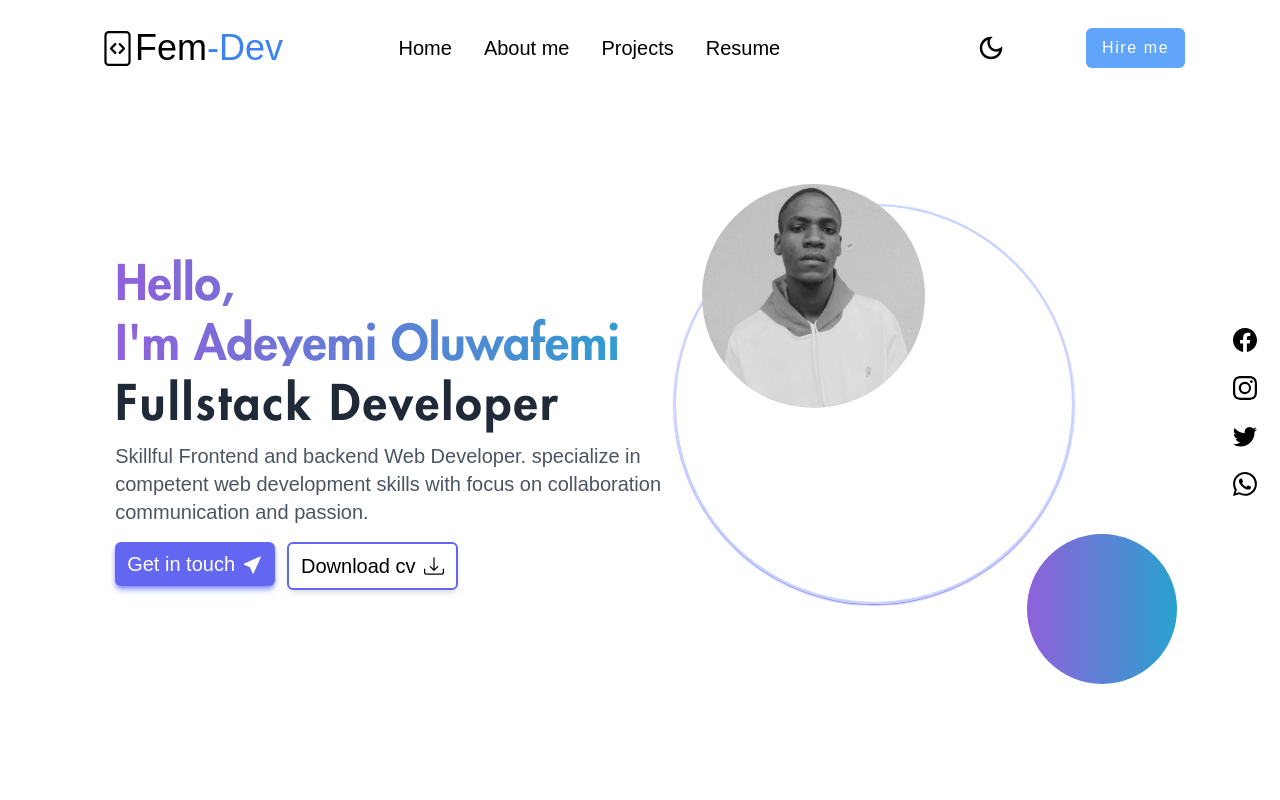
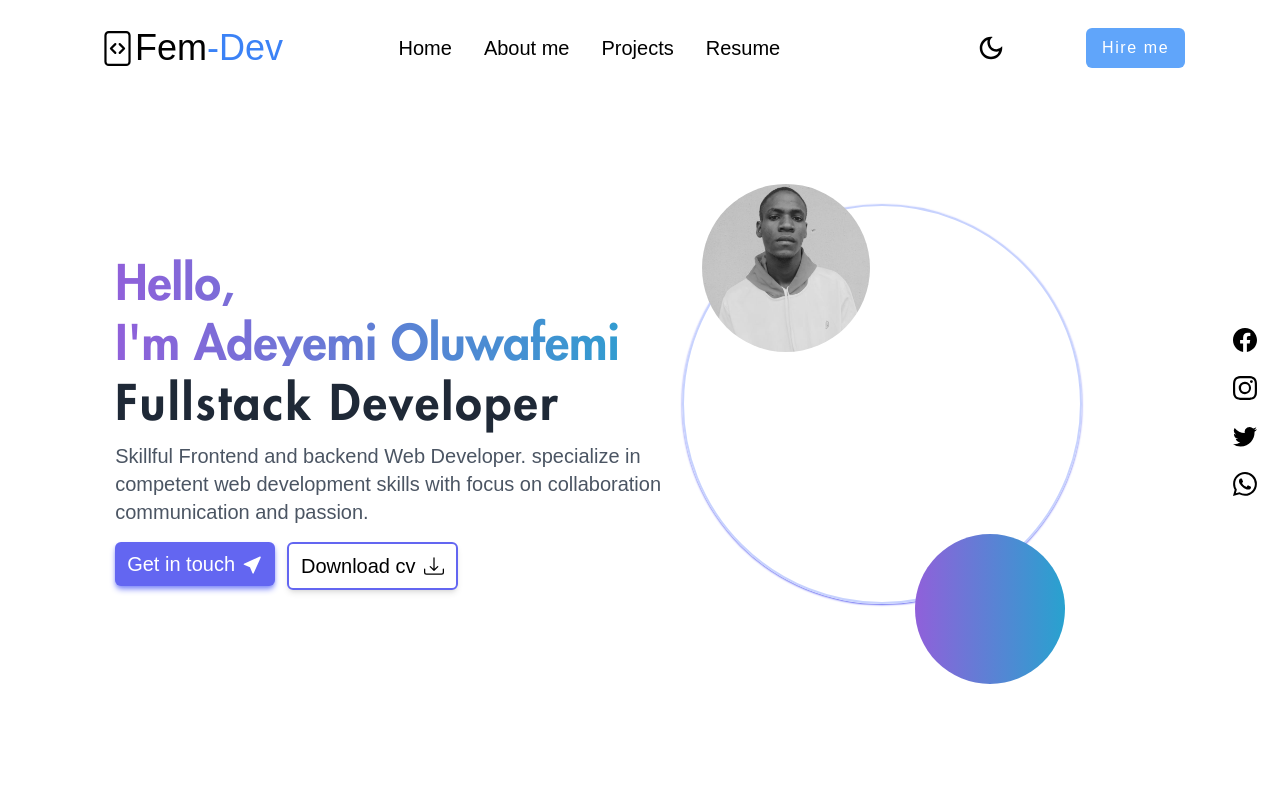
Before and after one commit to Femtech-web/portfolio-site, a React (Vite) app: page /#/ in a window 1280 px wide. Shown: the top 800 px of the page. Built offline with nearby package versions, Linux system fonts and the light colour scheme; a web font is replaced by a local one.

Commit message:
added an update

```diff
--- a/src/components/Home/Body.jsx
+++ b/src/components/Home/Body.jsx
@@ -40,14 +40,14 @@ const Body = ({ darkMode}) => {
                     </a>
                 </div>
             </div>
-            <div className=' w-full md:w-[50%] relative h-[50vh] md:my-0 my-[11%]'>
-                <div className="border-2  shadow-indigo-500 shadow-sm w-[350px] h-[350px]
-                     border-indigo-200 rounded-full absolute md:left-0 left-[1%]
-                     md:-top-[5%]  top-[10%] md:right-[15%] right-[4%] md:h-[400px] md:w-[400px]"></div>
+            <div className=' w-full md:w-[50%] relative h-[50vh] md:my-0 my-[11%] '>
+                <div className="border-2  shadow-indigo-500 shadow-sm w-[330px] h-[330px]
+                     border-indigo-200 rounded-full absolute md:left-0 md:ml-2
+                     md:-top-[5%]  top-[10%] md:right-[10%] right-[4%] md:h-[400px] md:w-[400px]"></div>
                 <img src="/images/pic.jpg" alt="" className='grayscale
-                    h-100 w-[40%] rounded-full absolute md:-top-[10%] top-[5%] left-[5%]'/>
+                    h-100 md:w-[30%] w-[40%] rounded-full absolute md:-top-[10%] top-[3%] left-[5%]'/>
                 <div className=" bg-gradient-to-r from-[#9060DA] to-[rgb(40,162,207)] w-[130px] h-[130px]
-                    rounded-full absolute md:-bottom-[15%] -bottom-[7%] right-[10%] md:h-[150px] md:w-[150px]"></div>
+                    rounded-full absolute md:-bottom-[15%] -bottom-[7%] md:right-[30%] right-[15%] md:h-[150px] md:w-[150px]"></div>
             </div>
             <div className="md:flex hidden flex-col justify-evenly mr-[2%]">
             <a href="https://web.facebook.com/profile.php?id=100007274899219" target="_blank" rel="noopener noreferrer">
```
